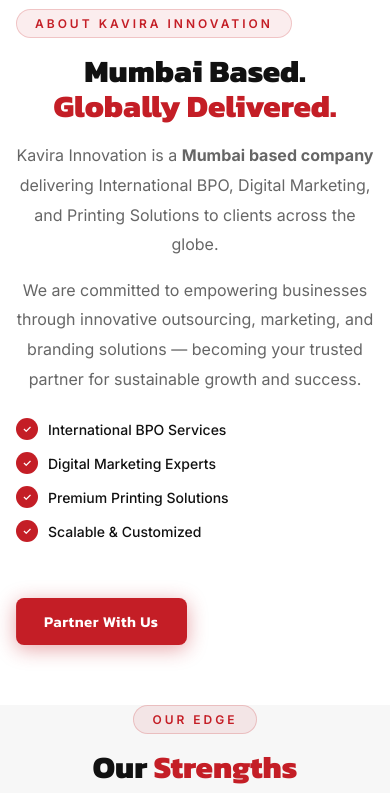
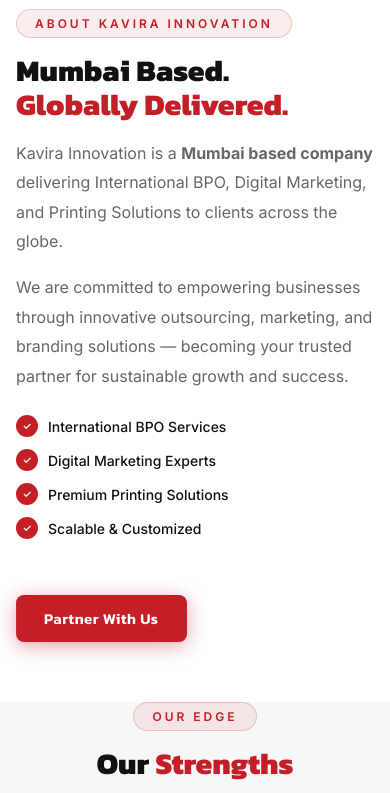
Before and after one commit to varungottipamula/kavirainnovation, a plain HTML site: page about.html in a window 390 px wide. Shown: the part 666-1459 px from the top of the page. Drawn offline with nearby package versions, Linux system fonts and the light colour scheme.

Commit message:
upadte stylecss

```diff
--- a/style.css
+++ b/style.css
@@ -32,7 +32,13 @@
 /* ─── Reset ─── */
 *, *::before, *::after { box-sizing: border-box; margin: 0; padding: 0; }
 html { scroll-behavior: smooth; scroll-padding-top: var(--nav-height); }
-body { font-family: var(--font-body); font-size: 16px; color: var(--text-dark); background: var(--white); overflow-x: hidden; cursor: none; }
+html, body {
+  overflow-x: hidden;
+  width: 100%;
+  position: relative;
+  -webkit-overflow-scrolling: touch;
+}
+body { font-family: var(--font-body); font-size: 16px; color: var(--text-dark); background: var(--white); cursor: none; }
 a { text-decoration: none; color: inherit; }
 img { max-width: 100%; display: block; }
 ul { list-style: none; }
@@ -367,7 +373,7 @@
 .badge-info strong { display: block; font-size: 13px; font-weight: 700; color: var(--text-dark); }
 .badge-info span { font-size: 11px; color: var(--text-muted); }
 .about-desc { font-size: 16px; color: var(--text-muted); line-height: 1.85; margin-bottom: 16px; }
-.about-features { display: grid; grid-template-columns: 1fr 1fr; gap: 12px; margin: 24px 0; }
+.about-features { display: grid; grid-template-columns: 1fr 1fr; gap: 12px; margin: 24px 0; overflow: hidden; }
 .about-feature { display: flex; align-items: center; gap: 10px; font-size: 14px; font-weight: 500; }
 .about-feature-icon { width: 22px; height: 22px; background: var(--red); border-radius: 50%; display: flex; align-items: center; justify-content: center; font-size: 10px; color: white; font-weight: 700; flex-shrink: 0; }
 
@@ -910,8 +916,15 @@
   .page-hero-desc { font-size: 13px; max-width: 320px; margin: 0 auto 16px; }
   .breadcrumb { justify-content: center; font-size: 12px; }
 
-  .section-title { font-size: clamp(24px, 8vw, 32px) !important; text-align: center; }
-  .about-desc { text-align: center; }
+  .about-features { grid-template-columns: 1fr; gap: 12px; }
+  .about-feature { font-size: 14px; }
+
+  .ticker { overflow: hidden; max-width: 100vw; }
+  .ticker-track { width: max-content; }
+
+  /* Prevent any element from causing overflow */
+  * { max-width: 100% !important; box-sizing: border-box !important; }
+  html, body { max-width: 100%; overflow-x: hidden !important; }
   .section-header { margin-bottom: 40px; }
   .cursor, .cursor-follower { display: none; }
   body { cursor: auto; }
```
